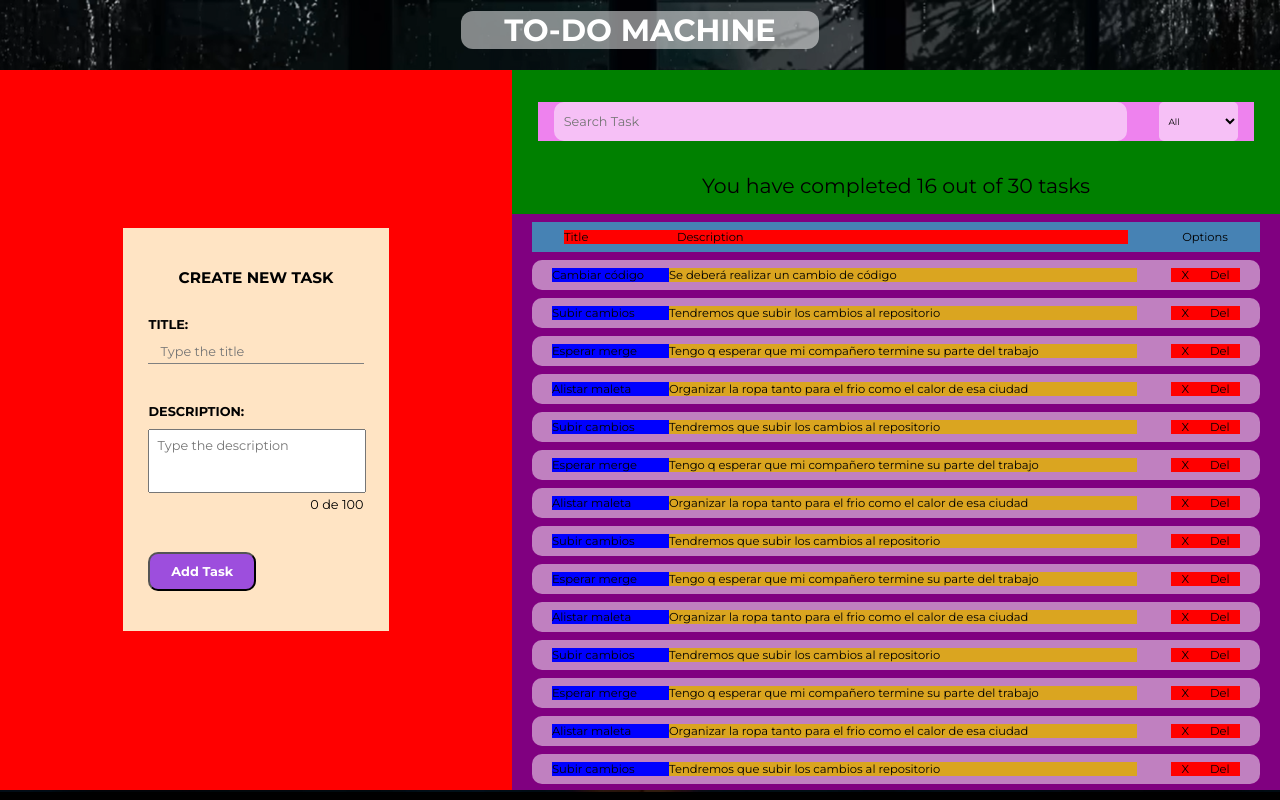
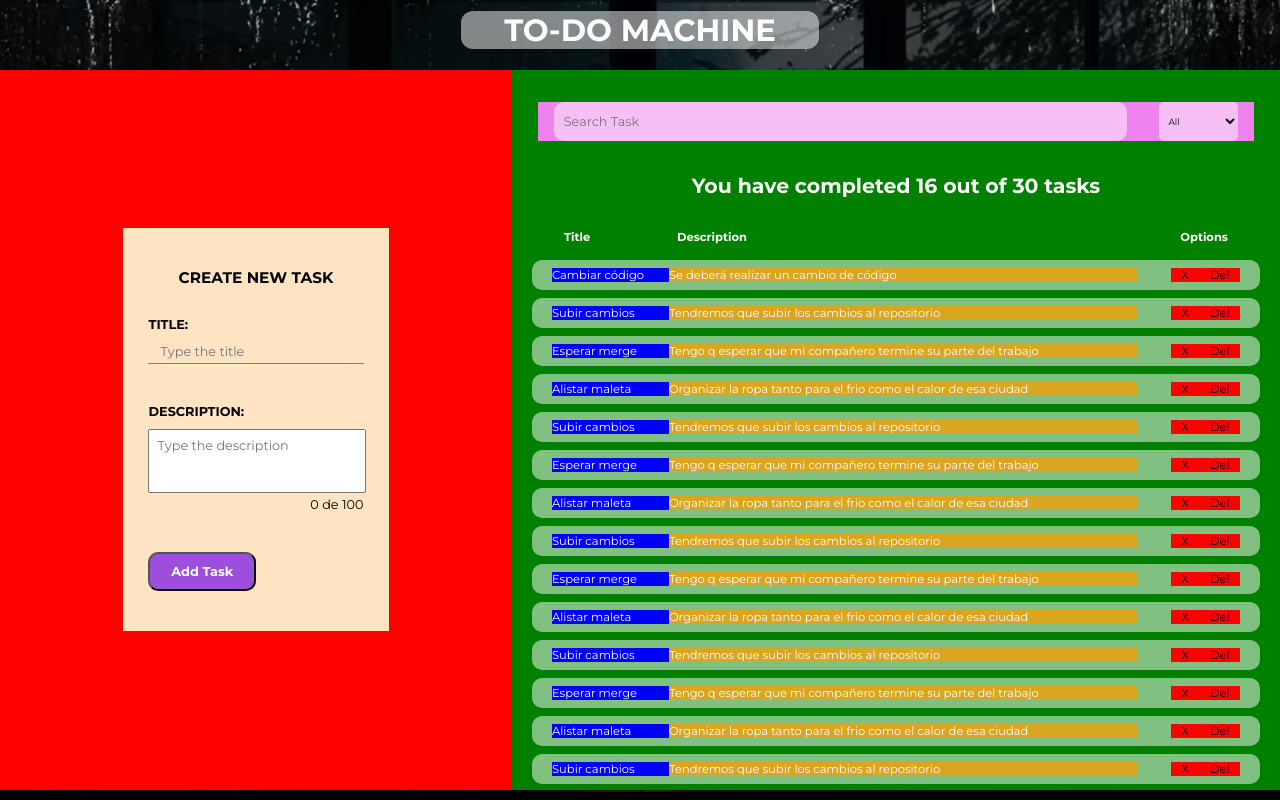
Before and after one commit to juansolar/todo-machine-React, a React (Create React App) app: page / in a window 1280 px wide. Built offline with nearby package versions, Linux system fonts and the light colour scheme.

Commit message:
Fuentes blancas y estilos al scroll de tareas

```diff
--- a/src/TodoCounter.css
+++ b/src/TodoCounter.css
@@ -3,4 +3,6 @@
     text-align: center;
     margin-bottom: 2vh;
     padding: 12;
+    color: white;
+    font-weight: bold;
 }
--- a/src/TodoItem.css
+++ b/src/TodoItem.css
@@ -32,3 +32,7 @@
     width: 10%;
     font-size: .9vw;
 }
+
+.item p{
+    color: white;
+}
--- a/src/TodoList.css
+++ b/src/TodoList.css
@@ -1,13 +1,28 @@
 .list {
-    background-color: purple;
     height: 80%;
-    overflow: auto;
-    scrollbar-width: thin; /* Para Firefox */
-    scrollbar-color: #d1aaff transparent; /* Color de barra y fondo */
+    overflow-y: scroll;
 }
 
+.list::-webkit-scrollbar {
+    width: var(--width, 1vw);
+    background: #333;
+    border-radius: 100px;
+  }
+
+  .list::-webkit-scrollbar-track {
+    background: #444;
+    border-radius: 100px;
+  }
+
+  .list::-webkit-scrollbar-thumb {
+    background: yellowgreen;
+    border-radius: 100px;
+  }
+
+  .list::-webkit-scrollbar-thumb:hover { background: lawngreen; }
+  .list::-webkit-scrollbar-thumb:active { background: deeppink; }
+
 .list-header{
-    background-color: steelblue;
     display: flex;
     justify-content: space-between;
     margin: 8px 20px;
@@ -16,7 +31,6 @@
 }
 
 .header-information{
-    background-color: red;
     display: flex;
     width: 85%;
 }
@@ -24,3 +38,8 @@
 .header-title{
     width: 20%;
 }
+
+.list-header p{
+    font-weight: bold;
+    color: white;
+}
```
